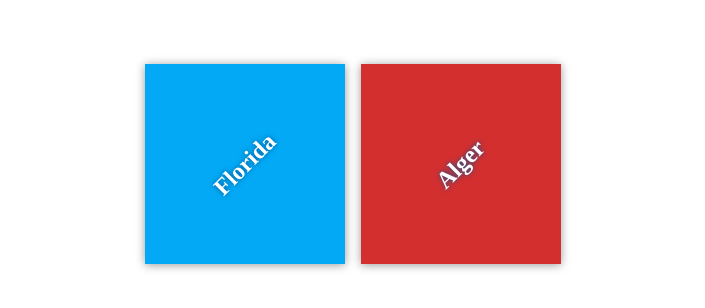
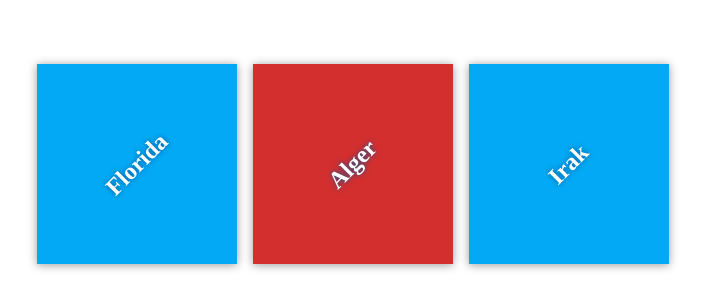
Before and after one commit to sami1812/my-travel-plans, a plain HTML site: page index.html in a window 1280 px wide. Shown: the part 236-544 px from the top of the page, without its empty margins (287-992 px from the left). Drawn offline with Linux system fonts and the light colour scheme.

Commit message:
Add Irak distination

```diff
--- a/index.html
+++ b/index.html
@@ -17,6 +17,9 @@
 <div class="destination" id="Alger">
 <h2>Alger</h2>
 </div>
+  <div class="destination" id="Irak">
+<h2>Irak</h2>
+</div>
 </div>
 </div>
 
```
